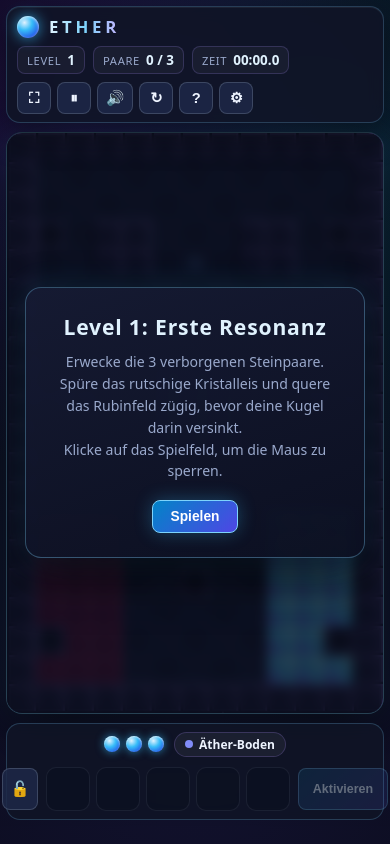
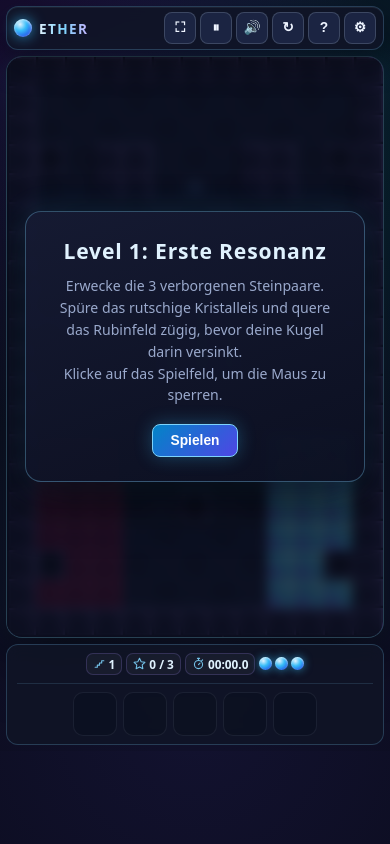
Before and after one commit to michasyn/ether, a website: page index.html in a window 390 px wide. Drawn offline with Linux system fonts and the light colour scheme.

Commit message:
refactor(ui): relocate HUD statistics to footer
Moved HUD elements from the header to the footer for better layout consistency. Also removed unused state variables related to interaction logic and incremented the cache version.

```diff
--- a/engine.js
+++ b/engine.js
@@ -100,8 +100,6 @@
   const shieldPill = document.getElementById("shieldPill");
   const hudShield = document.getElementById("hudShield");
   const livesOrbs = document.getElementById("livesOrbs");
-  const floorDot = document.getElementById("floorDot");
-  const floorLabel = document.getElementById("floorLabel");
   const sensSlider = document.getElementById("sensSlider");
   const sensValue = document.getElementById("sensValue");
   const btnLevels = document.getElementById("btnLevels");
@@ -118,9 +116,7 @@
   const btnSettings = document.getElementById("btnSettings");
   const settingsMenu = document.getElementById("settingsMenu");
   const btnSwitchOrb = document.getElementById("btnSwitchOrb");
-  const btnPickupLock = document.getElementById("btnPickupLock");
   const invSlotsWrap = document.getElementById("invSlots");
-  const btnUseItem = document.getElementById("btnUseItem");
   const holoBanner = document.getElementById("holoBanner");
   const holoText = document.getElementById("holoText");
 
@@ -165,7 +161,6 @@
     links: [],
     activeCharges: [],
     inventory: [],
-    pickupLocked: false,
     mouseHoldSuppress: false,
     holoTimer: 0,
     marbles: [],
@@ -988,33 +983,24 @@
     for (let i = 0; i < MAX_INVENTORY; i++) {
       const item = state.inventory[i];
       const slot = document.createElement("button");
+      slot.type = "button";
       slot.className = "inv-slot" + (i === 0 && item ? " active-slot" : "") + (!item ? " empty" : "");
       if (item) {
         const meta = ITEM_META[item.type];
         slot.textContent = meta.icon;
         slot.style.color = meta.color;
-        slot.title = `${meta.name} (Tippen zum Auswählen)`;
+        slot.title = `${meta.name} (Tippen zum Nutzen)`;
+        slot.setAttribute("aria-label", `${meta.name} nutzen`);
         slot.addEventListener("click", (e) => {
           e.stopPropagation();
-          selectInventoryIndex(i);
+          audio.init();
+          useInventoryItemAt(i);
         });
+      } else {
+        slot.disabled = true;
       }
       invSlotsWrap.appendChild(slot);
     }
-    btnUseItem.disabled = state.inventory.length === 0;
-    if (state.inventory.length > 0) {
-      const activeMeta = ITEM_META[state.inventory[0].type];
-      btnUseItem.textContent = `${activeMeta.icon} Nutzen`;
-    } else {
-      btnUseItem.textContent = "Aktivieren";
-    }
-  }
-
-  function selectInventoryIndex(idx) {
-    if (idx <= 0 || idx >= state.inventory.length) return;
-    const [chosen] = state.inventory.splice(idx, 1);
-    state.inventory.unshift(chosen);
-    renderInventoryUI();
   }
 
   function rotateInventory(dir = 1) {
@@ -1030,12 +1016,12 @@
     state.holoTimer = 6.5;
   }
 
-  function useActiveItem() {
+  function useInventoryItemAt(idx) {
     const m = getActiveMarble();
     if (state.mode !== "playing" || !m || !m.alive) return;
-    if (state.inventory.length === 0) return;
-
-    const item = state.inventory[0];
+    if (idx < 0 || idx >= state.inventory.length) return;
+
+    const item = state.inventory[idx];
     const pan = getPan(m.x, m.y);
 
     if (item.type === "shard") {
@@ -1045,7 +1031,7 @@
     }
 
     if (item.type === "shield") {
-      state.inventory.shift();
+      state.inventory.splice(idx, 1);
       m.shieldTimer = SHIELD_DURATION;
       audio.playShieldActivate(pan);
       spawnParticles(m.x, m.y, "#34d399", 18, 120, 3.2);
@@ -1056,11 +1042,15 @@
     if (item.type === "pulse") {
       const tx = Math.max(0, Math.min(COLS - 1, Math.floor(m.x / TILE)));
       const ty = Math.max(0, Math.min(ROWS - 1, Math.floor(m.y / TILE)));
-      state.inventory.shift();
+      state.inventory.splice(idx, 1);
       state.activeCharges.push({ tx, ty, timer: 1.4, maxTimer: 1.4 });
       audio.playPulseArm(pan);
       renderInventoryUI();
     }
+  }
+
+  function useActiveItem() {
+    useInventoryItemAt(0);
   }
 
   function detonateCharge(charge) {
@@ -1139,16 +1129,6 @@
       const span = document.createElement("span");
       span.className = "life-orb" + (i >= state.lives ? " empty" : "");
       livesOrbs.appendChild(span);
-    }
-
-    const fKey = m ? getFloorAt(m.x, m.y) : "standard";
-    const fp = FLOOR_PROPS[fKey] || FLOOR_PROPS.standard;
-    floorDot.style.background = fp.dot;
-    if (fKey === "red" && m && m.alive && m.rubySinkTimer > 0 && m.shieldTimer <= 0) {
-      const rem = Math.max(0, RUBY_SINK_DUR - m.rubySinkTimer);
-      floorLabel.textContent = `${fp.name} (${rem.toFixed(1)}s)`;
-    } else {
-      floorLabel.textContent = fp.name;
     }
   }
 
@@ -1416,17 +1396,6 @@
   });
   sensSlider.addEventListener("input", (e) => setSensitivity(parseFloat(e.target.value)));
 
-  btnPickupLock.addEventListener("click", () => {
-    state.pickupLocked = !state.pickupLocked;
-    btnPickupLock.textContent = state.pickupLocked ? "🔒" : "🔓";
-    btnPickupLock.classList.toggle("locked", state.pickupLocked);
-  });
-
-  btnUseItem.addEventListener("click", () => {
-    audio.init();
-    useActiveItem();
-  });
-
   // =========================================================================
   // 9. PARTIKEL & SPIEL-EREIGNISSE
   // =========================================================================
@@ -1902,7 +1871,7 @@
           audio.playExtraLife(getPan(m.x, m.y));
           spawnParticles((mTx + 0.5) * TILE, (mTy + 0.5) * TILE, "#7dd3fc", 22, 160, 3.6);
           showHoloMessage("Versteckte Äther-Kugel gefunden! (+1 Reserve-Kugel)");
-        } else if (!state.pickupLocked && !state.mouseHoldSuppress && state.inventory.length < MAX_INVENTORY) {
+        } else if (!state.mouseHoldSuppress && state.inventory.length < MAX_INVENTORY) {
           state.inventory.push(floorItem);
           state.items[mTy][mTx] = null;
           audio.playPickup(getPan(m.x, m.y));
--- a/index.html
+++ b/index.html
@@ -20,25 +20,6 @@
       <div class="brand">
         <div class="brand-orb"></div>
         <div class="brand-title">ETHER</div>
-      </div>
-
-      <div class="hud-stats">
-        <div class="stat-pill">
-          <span class="stat-label">LEVEL</span>
-          <span class="stat-value" id="hudLevelTag">1</span>
-        </div>
-        <div class="stat-pill">
-          <span class="stat-label">Paare</span>
-          <span class="stat-value" id="hudPairs">0 / 3</span>
-        </div>
-        <div class="stat-pill">
-          <span class="stat-label">Zeit</span>
-          <span class="stat-value" id="hudTime">00:00.0</span>
-        </div>
-        <div class="stat-pill shield-pill hidden" id="shieldPill">
-          <span class="stat-label">Schild</span>
-          <span class="stat-value" id="hudShield">10.0s</span>
-        </div>
       </div>
 
       <div class="controls">
@@ -114,19 +95,49 @@
     </main>
 
     <footer class="bottombar">
-      <div class="status-left">
+      <div class="footer-status">
+        <div class="stat-pill" title="Level" aria-label="Level">
+          <span class="stat-icon" aria-hidden="true">
+            <svg width="14" height="14" viewBox="0 0 24 24" fill="none" stroke="currentColor" stroke-width="2.1" stroke-linecap="round" stroke-linejoin="round">
+              <path d="M4 19h4v-4h4v-4h4V7h4"></path>
+            </svg>
+          </span>
+          <span class="stat-value" id="hudLevelTag">1</span>
+        </div>
+        <div class="stat-pill" title="Paare" aria-label="Paare">
+          <span class="stat-icon" aria-hidden="true">
+            <svg width="14" height="14" viewBox="0 0 24 24" fill="none" stroke="currentColor" stroke-width="2" stroke-linecap="round" stroke-linejoin="round">
+              <polygon points="12 2.5 15.09 8.76 22 9.77 17 14.64 18.18 21.52 12 18.27 5.82 21.52 7 14.64 2 9.77 8.91 8.76 12 2.5"></polygon>
+            </svg>
+          </span>
+          <span class="stat-value" id="hudPairs">0 / 3</span>
+        </div>
+        <div class="stat-pill" title="Zeit" aria-label="Zeit">
+          <span class="stat-icon" aria-hidden="true">
+            <svg width="14" height="14" viewBox="0 0 24 24" fill="none" stroke="currentColor" stroke-width="2" stroke-linecap="round" stroke-linejoin="round">
+              <line x1="10" y1="2.5" x2="14" y2="2.5"></line>
+              <line x1="12" y1="2.5" x2="12" y2="6"></line>
+              <line x1="17.8" y1="7.2" x2="19.6" y2="5.4"></line>
+              <circle cx="12" cy="14" r="7.5"></circle>
+              <polyline points="12 14 14.8 11.2"></polyline>
+            </svg>
+          </span>
+          <span class="stat-value" id="hudTime">00:00.0</span>
+        </div>
+        <div class="stat-pill shield-pill hidden" id="shieldPill" title="Schild" aria-label="Schild">
+          <span class="stat-icon" aria-hidden="true">
+            <svg width="14" height="14" viewBox="0 0 24 24" fill="none" stroke="currentColor" stroke-width="2" stroke-linecap="round" stroke-linejoin="round">
+              <path d="M12 3l7 3v5c0 4.8-3 8.8-7 10-4-1.2-7-5.2-7-10V6l7-3z"></path>
+            </svg>
+          </span>
+          <span class="stat-value" id="hudShield">10.0s</span>
+        </div>
         <div class="lives-orbs" id="livesOrbs" title="Verbleibende Äther-Kugeln"></div>
-        <span class="floor-badge" id="floorBadge">
-          <span class="floor-dot" id="floorDot"></span>
-          <span id="floorLabel">Äther-Boden</span>
-        </span>
         <button class="btn btn-switch-orb hidden" id="btnSwitchOrb" title="Kugel wechseln (Q / Shift)">⇄ Blau</button>
       </div>
 
       <div class="inventory-bar">
-        <button class="btn btn-icon" id="btnPickupLock" title="Aufsammeln sperren / freigeben">🔓</button>
         <div class="inv-slots" id="invSlots"></div>
-        <button class="btn btn-action" id="btnUseItem" title="Aktives Item nutzen (Linksklick / Leertaste)">Aktivieren</button>
       </div>
     </footer>
   </div>
@@ -157,6 +168,7 @@
           <h4>Touch &amp; Mobil</h4>
           <ul class="help-list">
             <li><span class="help-keys"><kbd>Wischen</kbd></span><span>Kugel direkt über das Spielfeld beschleunigen</span></li>
+            <li><span class="help-keys"><kbd>Inventar-Slot</kbd></span><span>Belegtes Item direkt antippen, um es sofort zu nutzen</span></li>
             <li><span class="help-keys"><kbd>⚙</kbd> → <kbd>🧭</kbd> / <kbd>⌖</kbd></span><span>Neigungssteuerung (Gyroskop) aktivieren &amp; kalibrieren</span></li>
           </ul>
         </section>
--- a/style.css
+++ b/style.css
@@ -55,14 +55,14 @@ body {
   position: relative;
   z-index: 30;
   display: flex;
-  flex-wrap: wrap;
+  flex-wrap: nowrap;
   align-items: center;
   justify-content: space-between;
   gap: 8px;
   background: var(--panel);
   border: 1px solid var(--panel-border);
   border-radius: 14px;
-  padding: 9px 14px;
+  padding: 8px 14px;
   box-shadow: 0 12px 32px rgba(0, 0, 0, 0.45), inset 0 1px 0 rgba(255,255,255,0.06);
   backdrop-filter: blur(8px);
 }
@@ -71,12 +71,16 @@ body {
   display: flex;
   align-items: center;
   gap: 10px;
+  min-width: 0;
+  flex-shrink: 0;
+  white-space: nowrap;
 }
 
 .brand-orb {
   width: 22px;
   height: 22px;
   border-radius: 50%;
+  flex-shrink: 0;
   background: radial-gradient(circle at 34% 30%, #e0f2fe 0%, #38bdf8 36%, #2563eb 72%, #312e81 100%);
   box-shadow: 0 0 14px rgba(56, 189, 248, 0.75), inset 0 1px 3px rgba(255,255,255,0.8);
 }
@@ -100,22 +104,16 @@ body {
   font-weight: 600;
 }
 
-.hud-stats {
-  display: flex;
-  align-items: center;
-  gap: 8px;
-  font-size: 0.84rem;
-  font-variant-numeric: tabular-nums;
-}
-
 .stat-pill {
   display: inline-flex;
   align-items: center;
-  gap: 6px;
+  gap: 5px;
   background: rgba(255, 255, 255, 0.04);
   border: 1px solid rgba(167, 139, 250, 0.2);
-  padding: 4px 9px;
+  padding: 4px 8px;
   border-radius: 8px;
+  white-space: nowrap;
+  flex-shrink: 0;
 }
 
 .shield-pill {
@@ -123,11 +121,17 @@ body {
   background: rgba(16, 185, 129, 0.14);
 }
 
-.stat-label {
-  color: var(--muted);
-  font-size: 0.7rem;
-  text-transform: uppercase;
-  letter-spacing: 0.06em;
+.stat-icon {
+  display: inline-flex;
+  align-items: center;
+  justify-content: center;
+  color: #7dd3fc;
+  opacity: 0.9;
+  flex-shrink: 0;
+}
+
+.shield-pill .stat-icon {
+  color: #34d399;
 }
 
 .stat-value {
@@ -135,11 +139,20 @@ body {
   color: #e0f2fe;
 }
 
+#hudLevelTag {
+  display: inline-block;
+  max-width: 110px;
+  overflow: hidden;
+  text-overflow: ellipsis;
+  vertical-align: bottom;
+}
+
 .controls {
   display: flex;
-  flex-wrap: wrap;
+  flex-wrap: nowrap;
   align-items: center;
   gap: 6px;
+  flex-shrink: 0;
 }
 
 .btn {
@@ -426,27 +439,33 @@ canvas {
 
 .bottombar {
   display: flex;
-  flex-wrap: wrap;
+  flex-wrap: nowrap;
   align-items: center;
   justify-content: space-between;
-  gap: 10px;
+  gap: 12px;
   background: var(--panel);
   border: 1px solid var(--panel-border);
   border-radius: 14px;
-  padding: 9px 14px;
+  padding: 8px 14px;
   backdrop-filter: blur(8px);
 }
 
-.status-left {
+.footer-status {
   display: flex;
+  flex-direction: row;
+  flex-wrap: nowrap;
   align-items: center;
-  gap: 10px;
+  gap: 8px;
+  min-width: 0;
+  font-size: 0.82rem;
+  font-variant-numeric: tabular-nums;
 }
 
 .lives-orbs {
   display: inline-flex;
-  gap: 6px;
+  gap: 5px;
   align-items: center;
+  flex-shrink: 0;
 }
 
 .life-orb {
@@ -463,44 +482,10 @@ canvas {
   opacity: 0.4;
 }
 
-.floor-badge {
-  display: inline-flex;
-  align-items: center;
-  gap: 6px;
-  padding: 3px 10px;
-  border-radius: 999px;
-  background: rgba(255,255,255,0.05);
-  border: 1px solid rgba(167, 139, 250, 0.22);
-  color: var(--text);
-  font-weight: 600;
-  font-size: 0.75rem;
-}
-
-.floor-dot {
-  width: 8px;
-  height: 8px;
-  border-radius: 50%;
-}
-
 .inventory-bar {
   display: flex;
   align-items: center;
   gap: 8px;
-}
-
-.btn-icon {
-  min-width: 36px;
-  height: 36px;
-  display: inline-flex;
-  align-items: center;
-  justify-content: center;
-  font-size: 0.95rem;
-  padding: 0;
-}
-
-.btn-icon.locked {
-  background: rgba(251, 113, 133, 0.22);
-  border-color: var(--danger);
 }
 
 .inv-slots {
@@ -526,8 +511,12 @@ canvas {
   transition: border-color 0.15s ease, transform 0.1s ease, box-shadow 0.15s ease;
 }
 
-.inv-slot:hover {
-  border-color: rgba(125, 211, 252, 0.55);
+.inv-slot:not(.empty):hover {
+  border-color: rgba(125, 211, 252, 0.65);
+}
+
+.inv-slot:not(.empty):active {
+  transform: scale(0.94);
 }
 
 .inv-slot.active-slot {
@@ -537,19 +526,6 @@ canvas {
 
 .inv-slot.empty {
   opacity: 0.45;
-  cursor: default;
-}
-
-.btn-action {
-  height: 36px;
-  padding: 0 14px;
-  background: linear-gradient(135deg, rgba(14, 165, 233, 0.28), rgba(99, 102, 241, 0.32));
-  border-color: rgba(125, 211, 252, 0.5);
-  color: #e0f2fe;
-}
-
-.btn-action:disabled {
-  opacity: 0.4;
   cursor: default;
 }
 
@@ -874,15 +850,115 @@ canvas {
 
 @media (max-width: 760px) {
   body { padding: 6px; }
-  .topbar { padding: 8px 10px; }
-  .bottombar { padding: 8px 10px; justify-content: center; }
+  .app { gap: 6px; }
+  .topbar {
+    padding: 6px 8px;
+    gap: 6px;
+    border-radius: 12px;
+  }
+  .brand { gap: 7px; }
+  .brand-orb { width: 18px; height: 18px; }
+  .brand-title { font-size: 0.92rem; letter-spacing: 0.14em; }
+  .controls { gap: 4px; }
+  .btn-top-icon {
+    min-width: 34px;
+    height: 34px;
+    padding: 0 6px;
+    font-size: 0.9rem;
+  }
+  .bottombar {
+    flex-direction: column;
+    align-items: stretch;
+    gap: 8px;
+    padding: 8px 10px;
+    border-radius: 12px;
+  }
+  .footer-status {
+    flex-direction: row;
+    flex-wrap: nowrap;
+    align-items: center;
+    justify-content: center;
+    gap: 6px;
+    font-size: 0.78rem;
+    padding-bottom: 8px;
+    border-bottom: 1px solid rgba(125, 211, 252, 0.14);
+  }
+  .footer-status:has(#btnSwitchOrb:not(.hidden)) {
+    flex-wrap: wrap;
+  }
+  .stat-pill {
+    padding: 3px 7px;
+    gap: 4px;
+    border-radius: 7px;
+  }
+  .life-orb { width: 14px; height: 14px; }
+  .lives-orbs { gap: 4px; }
+  .inventory-bar {
+    justify-content: center;
+    gap: 6px;
+  }
   .help-list li { flex-direction: column; gap: 4px; }
   .help-list li > span:last-child { text-align: left; }
+  .inv-slots { gap: 8px; }
   .inv-slot { width: 44px; height: 44px; font-size: 1.25rem; }
-  .btn-icon, .btn-action { height: 42px; }
   .editor-body { grid-template-columns: 1fr; }
   .editor-palette { grid-template-columns: repeat(4, 1fr); }
   .ed-tool.wide { grid-column: span 2; }
+}
+
+@media (max-width: 440px) {
+  .topbar { padding: 5px 7px; gap: 4px; }
+  .brand-title { font-size: 0.85rem; letter-spacing: 0.1em; }
+  .topbar:has(#btnBackToEditor:not(.hidden)) .brand-title { display: none; }
+  .btn-top-icon {
+    min-width: 32px;
+    height: 32px;
+    padding: 0 4px;
+    font-size: 0.86rem;
+  }
+  .btn-back-editor {
+    padding: 5px 7px;
+    font-size: 0.72rem;
+    white-space: nowrap;
+  }
+  .footer-status { font-size: 0.74rem; gap: 4px; }
+  .stat-pill { padding: 2px 6px; gap: 3px; }
+  .stat-icon svg { width: 13px; height: 13px; }
+  .life-orb { width: 13px; height: 13px; }
+  .lives-orbs { gap: 3px; }
+  #hudLevelTag { max-width: 68px; }
+  .inv-slots { gap: 6px; }
+  .inv-slot { width: 44px; height: 44px; }
+}
+
+@media (max-height: 500px) and (orientation: landscape) {
+  body { padding: 4px 6px; justify-content: flex-start; }
+  .app { gap: 4px; }
+  .topbar { padding: 4px 8px; border-radius: 10px; }
+  .brand-orb { width: 18px; height: 18px; }
+  .brand-title { font-size: 0.88rem; letter-spacing: 0.14em; }
+  .btn-top-icon { min-width: 30px; height: 28px; font-size: 0.84rem; }
+  .bottombar {
+    flex-direction: row;
+    align-items: center;
+    justify-content: space-between;
+    padding: 4px 8px;
+    gap: 8px;
+    border-radius: 10px;
+  }
+  .footer-status {
+    flex-direction: row;
+    flex-wrap: nowrap;
+    align-items: center;
+    justify-content: flex-start;
+    gap: 5px;
+    padding-bottom: 0;
+    border-bottom: none;
+    font-size: 0.74rem;
+  }
+  .inventory-bar { flex-shrink: 0; gap: 5px; }
+  .inv-slots { gap: 4px; }
+  .inv-slot { width: 34px; height: 34px; font-size: 1rem; }
 }
 
 /* Phase 5: Dual-Kugel-Umschalter & Gyroskop-Zustand */
--- a/sw.js
+++ b/sw.js
@@ -1,4 +1,4 @@
-const CACHE_NAME = "ether-cache-v30";
+const CACHE_NAME = "ether-cache-v34";
 const CORE_ASSETS = [
   "./",
   "./index.html",
```
